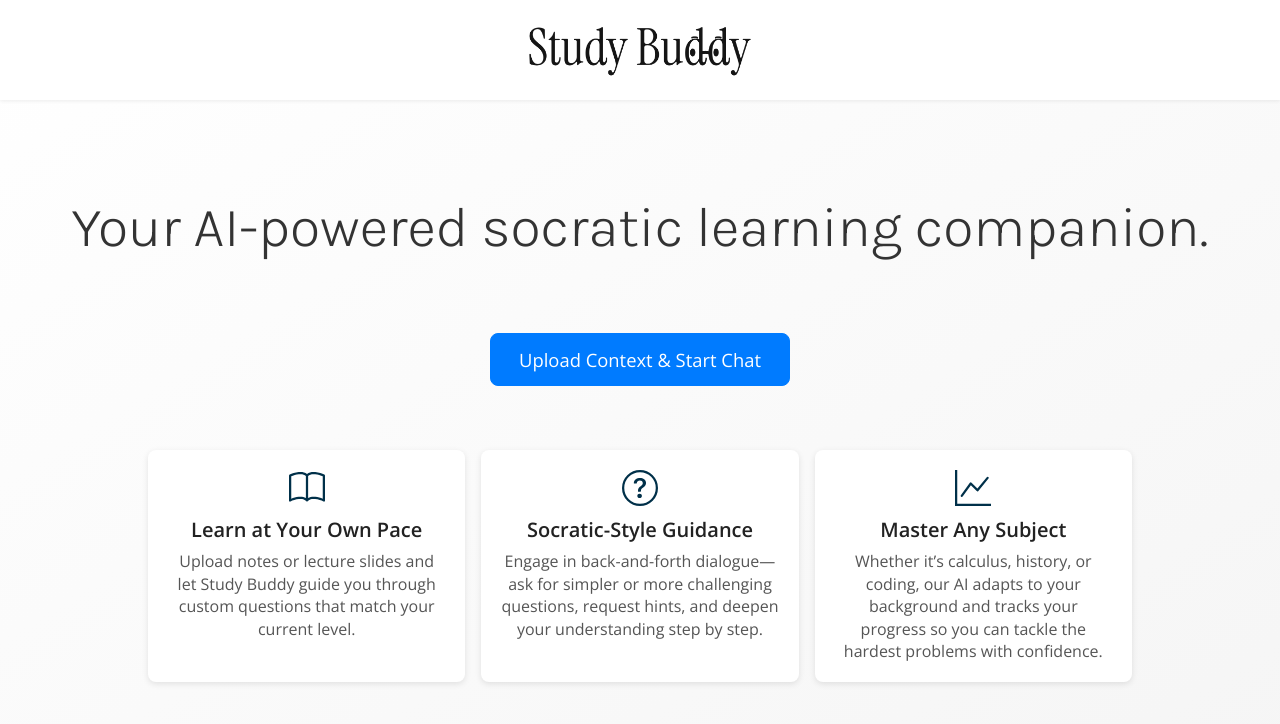
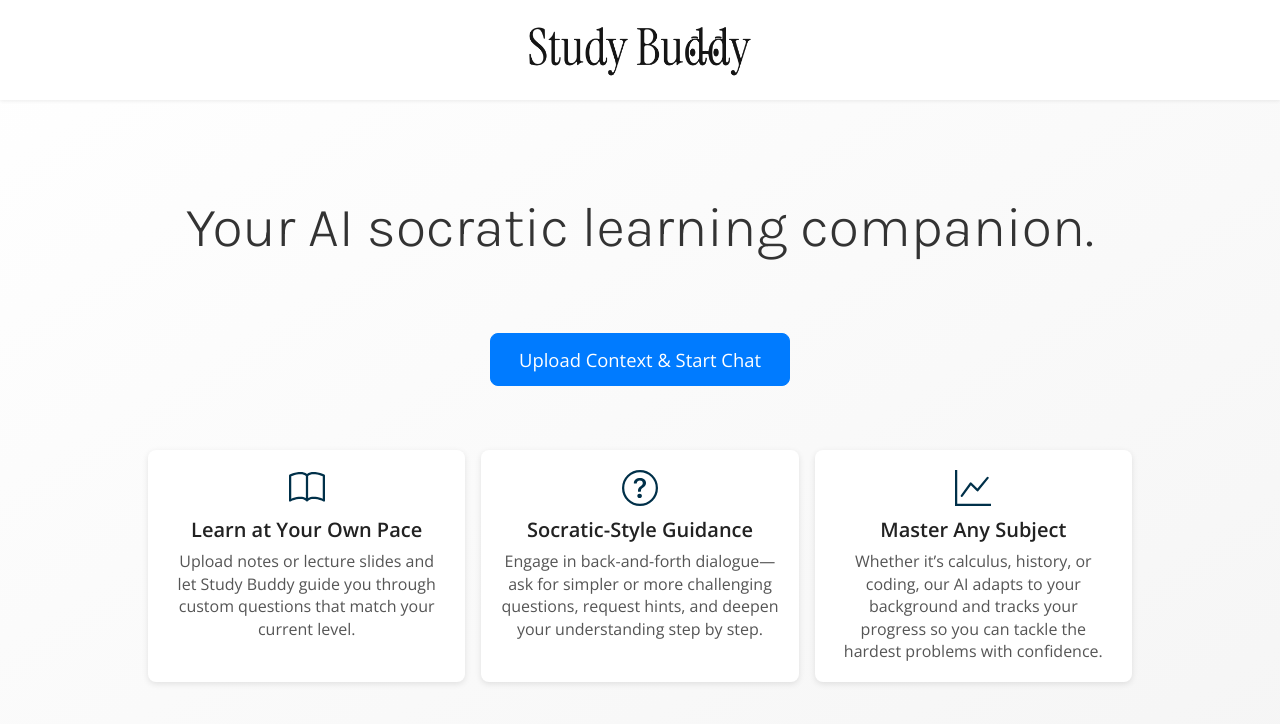
Before and after one commit to zxxt2002/studybuddy, a React (Vite) app: page / in a window 1280 px wide. Shown: the top 724 px of the page. Built offline with nearby package versions, Linux system fonts and the light colour scheme.

Commit message:
Tagline edit

```diff
--- a/src/pages/Home.jsx
+++ b/src/pages/Home.jsx
@@ -37,7 +37,7 @@ export default function Home() {
       <main className="home-main d-flex flex-column justify-content-center align-items-center text-center px-3">
         {/* Tagline: larger and centered */}
         <h2 className="tagline mb-4">
-          Your AI-powered socratic learning companion.
+          Your AI socratic learning companion.
         </h2>
 
         {/* Primary CTA Button */}
```
